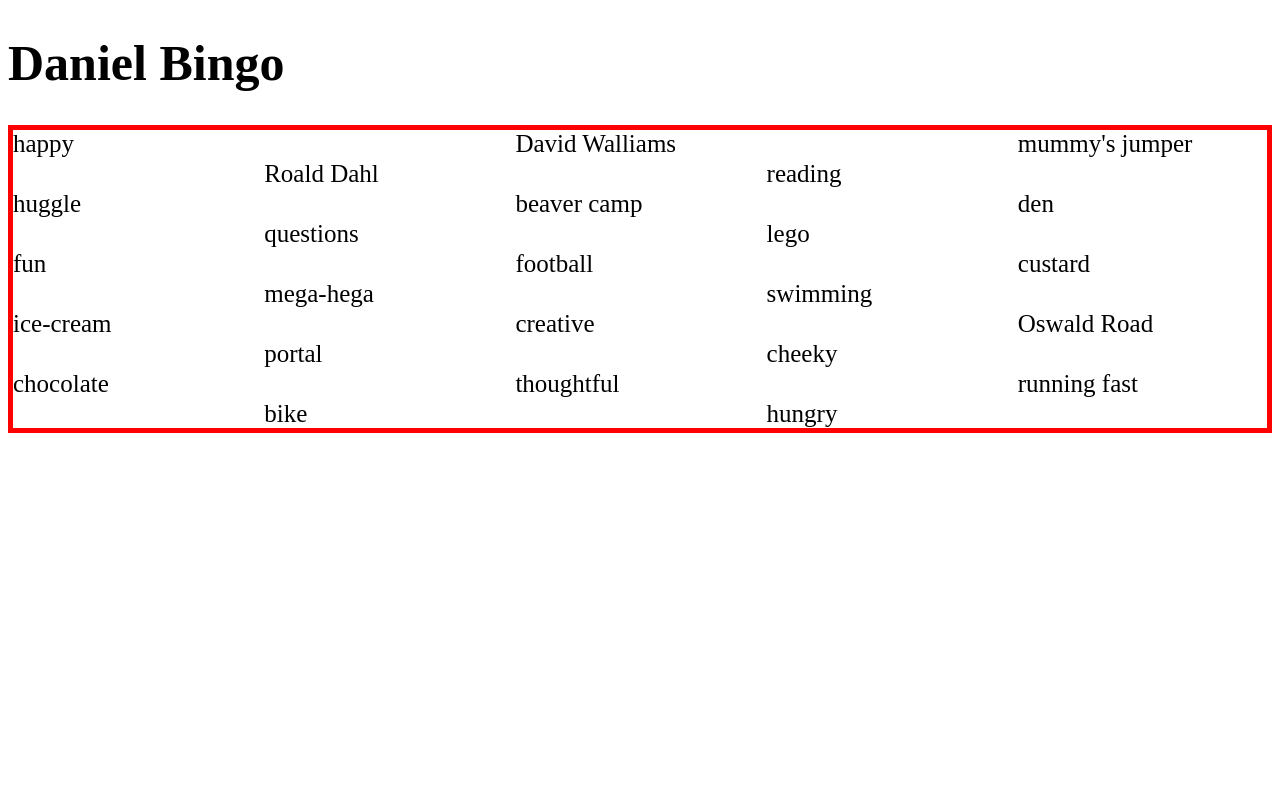
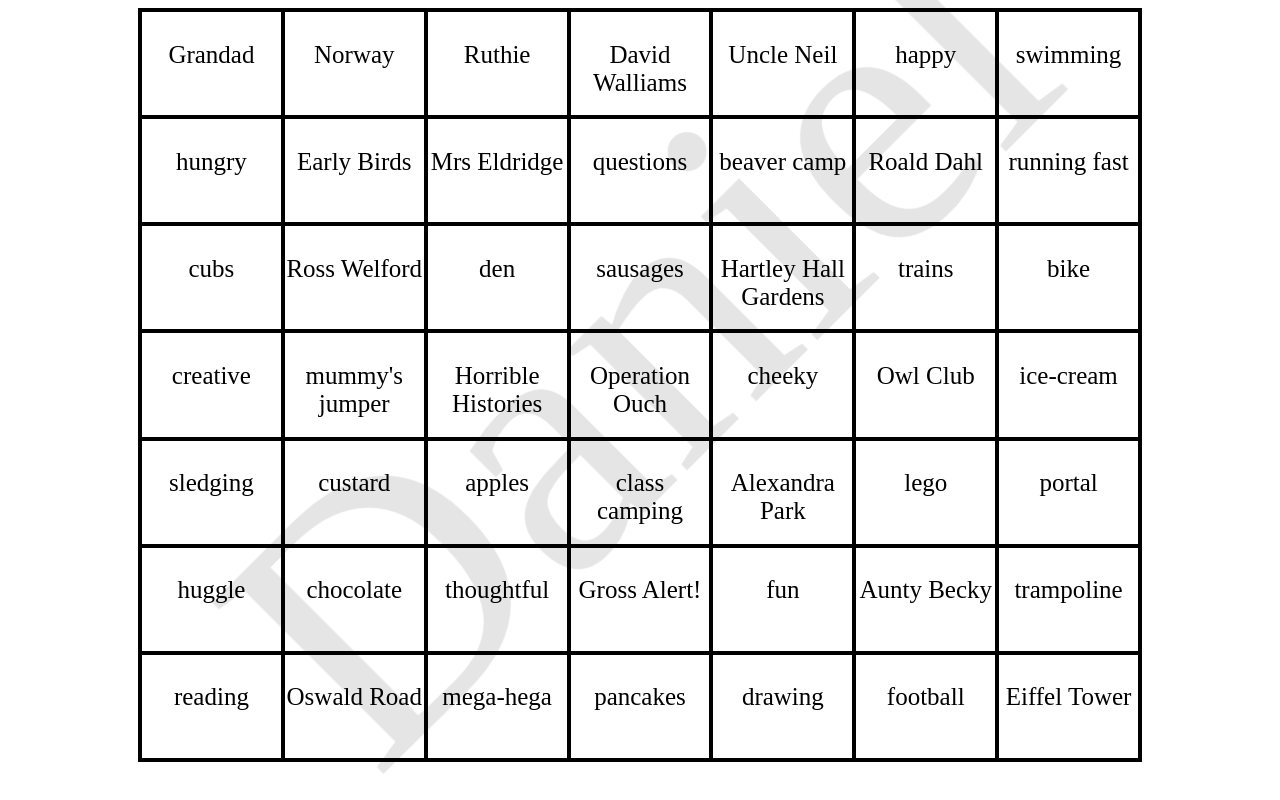
Before and after one commit to Chenerywoman/Daniel-Bingo, a plain HTML site: page index.html in a window 1280 px wide. Drawn offline with Linux system fonts and the light colour scheme.

Commit message:
complete Daniel bingo

```diff
--- a/index.html
+++ b/index.html
@@ -7,8 +7,7 @@
     <title>Daniel Bingo</title>
 </head>
 <body>
-    <h1>Daniel Bingo</h1>
-
+    <div id="overlay">Daniel</div>
    <div id="bingo-card">
    </div>
 
--- a/script.js
+++ b/script.js
@@ -1,4 +1,4 @@
-let danielWords = ['lego', 'bike', 'football', 'chocolate', 'portal', 'den', 'cheeky', 'mega-hega', 'huggle', 'David Walliams', 'reading', 'creative', 'fun', 'mummy\'s jumper', 'Oswald Road', 'beaver camp', 'swimming', 'hungry', 'running fast', 'questions', 'thoughtful', 'happy', 'ice-cream', 'custard', 'Roald Dahl'];
+let danielWords = ['lego', 'bike', 'football', 'chocolate', 'portal', 'den', 'cheeky', 'mega-hega', 'huggle', 'David Walliams', 'reading', 'creative', 'fun', 'mummy\'s jumper', 'Oswald Road', 'beaver camp', 'swimming', 'hungry', 'running fast', 'questions', 'thoughtful', 'happy', 'ice-cream', 'custard', 'Roald Dahl', 'Alexandra Park', 'Hartley Hall Gardens', 'Grandad', 'Uncle Neil', 'Aunty Becky', 'Operation Ouch', 'Gross Alert!', 'class camping', 'cubs', 'Ruthie', 'Eiffel Tower', 'trampoline', 'apples', 'trains', 'drawing', 'Owl Club', 'Early Birds', 'Mrs Eldridge', 'sausages', 'pancakes', 'Norway', 'sledging', 'Ross Welford', 'Horrible Histories'];
 
 makeRandom = (array) => {
     for (i = array.length - 1; i > 0; i--) {
@@ -14,9 +14,8 @@ let randomized = makeRandom(danielWords).split(",");
 
 let boxes = "";
 for (let i = 0; i < randomized.length; i++) {
-    boxes += '<div class="words">' + randomized[i] + '</div ></br>';
+    boxes += '<div class="words">' + randomized[i] + '</div >';
 }
 
-console.log(randomized)
-console.log(boxes)
 document.getElementById("bingo-card").innerHTML = boxes
+console.log(danielWords.length)
--- a/style.css
+++ b/style.css
@@ -2,20 +2,32 @@ body{
     font-size: 25px;
 }
 
-h1 {
-
+#bingo-card{
+    width: 1000px;
+    height: 750px;
+    margin: auto;
+    display: grid;
+    grid-template-rows: repeat(7, 1fr);
+    grid-template-columns: repeat(7, 1fr);
+    border: 2.5px solid black
 }
 
-#bingo-card{
-    width: auto;
-    height: auto;
-    display: grid;
-    grid-template-rows: repeat(5, 1fr);
-    grid-template-columns: repeat(5, 1fr);
-    gap: 2px;
-    border: 5px solid red;
-}
+#overlay {
+    position: fixed; /* Sit on top of the page content */
+    width: 80%; /* Full width (cover the whole page) */
+    height: 80%; /* Full height (cover the whole page) */
+    text-align: center;
+    top: 100px;
+    left: 200px;
+    right: 0;
+    bottom: 0;
+    transform: rotate(-45deg);
+    color:rgba(0,0,0,0.1);
+    font-size: 370px;
+  }
 
 .words{
-    /* border: 1px solid black; */
+    border: 2.5px solid black;
+    text-align: center;
+    padding-top: 20%;
 }
```
